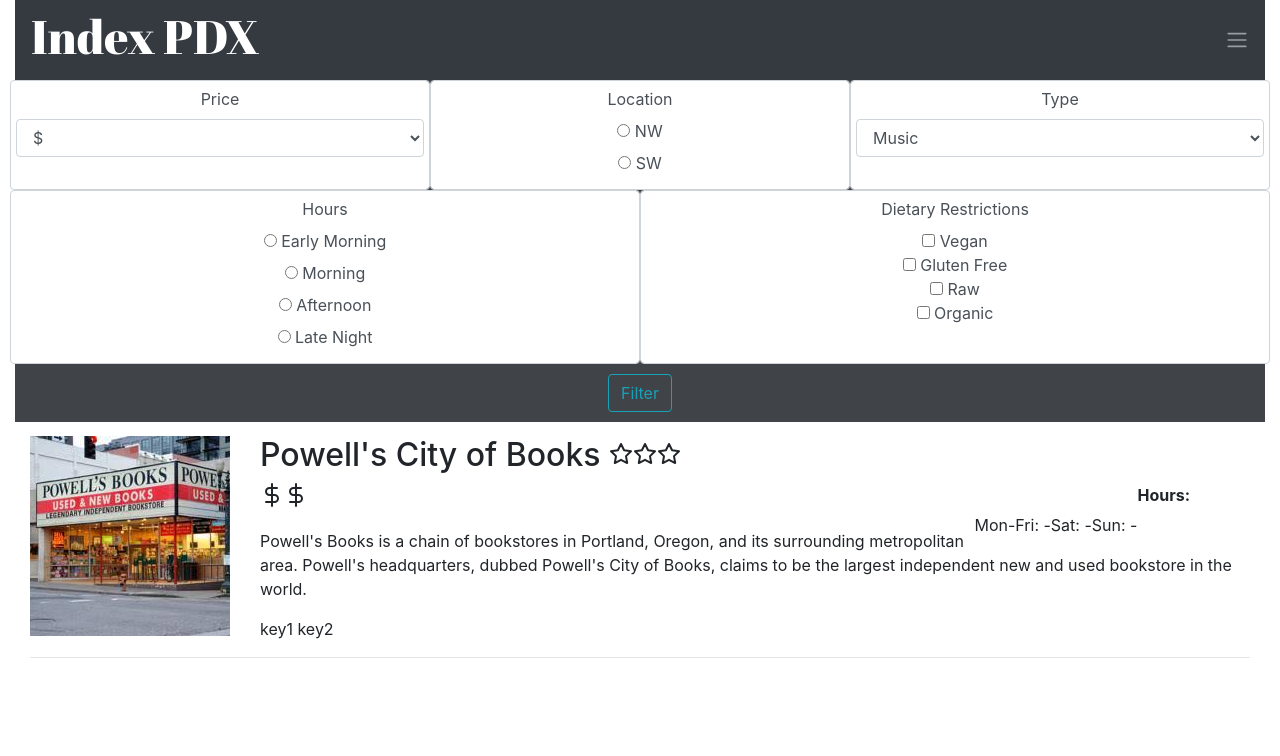
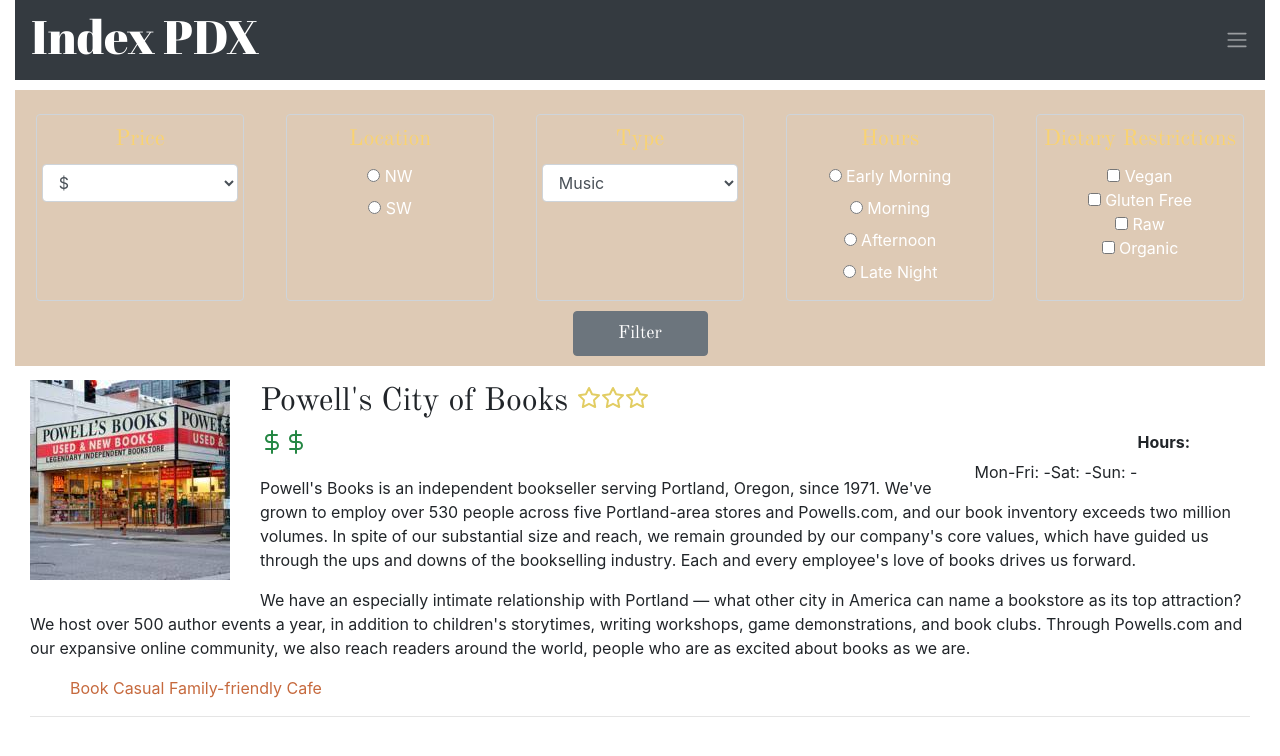
Before and after one commit to Pabarreyro/index-pdx, a plain HTML site: page index.html in a window 1280 px wide. Both pictures are taken after a click on the element 1237 px from the left and 40 px from the top of the page. Drawn offline with nearby package versions, Linux system fonts and the light colour scheme.

```diff
--- a/css/styles.css
+++ b/css/styles.css
@@ -14,16 +14,42 @@ h1 {
   border-radius: 2px;
 }
 
+.h2-style {
+  font-family: 'Old Standard TT', serif;
+}
+
+.label-dropdown {
+  color: #f9d372;
+  font-size: 22px;
+  font-family: 'Old Standard TT', serif;
+}
+
 .hide {
   display: none;
 }
 
 #form-field {
-  background-color: #404347;
+  background-color: #DECAB5;
+  margin-top: 10px;
+}
+
+.col-lg-2, .col-lg-5 {
+  padding: 8px;
+  margin-left: auto;
+  margin-right: auto;
+  /*margin-top: 10px;
+  margin-bottom: 10px;*/
+  color: white;
+  background: none;
+}
+
+li.nav-bar-float {
+  float: right;
 }
 
 #filter-form {
   text-align: center;
+  padding-top: 24px;
 }
 
 #submitBtn {
@@ -34,8 +60,31 @@ h1 {
   justify-content: center;
 }
 
+.btn {
+  font-family: 'Old Standard TT', serif;
+  font-size: 18px;
+}
+
+#features-list {
+  color:#c6693d;
+  font-weight: 400;
+  font-size: 16px;
+}
+
+#features-list:hover {
+  color:#753c22;
+}
+
 .place {
   padding-top: 14px;
+}
+
+#dollar-sign {
+  color: #258744;ß
+}
+
+.floatImg {
+  color:#e2cd63;
 }
 
 .placeImage {
@@ -58,3 +107,12 @@ h1 {
   float:right;
   padding-bottom: 12px;
 }
+
+/*.form-row {
+  border-radius: 0 0 2px 2px;
+}*/
+
+.form-row {
+  width: 100%;
+  margin: 0 auto;
+}
--- a/index.html
+++ b/index.html
@@ -7,6 +7,7 @@
       <script src="js/scripts.js"></script>
       <script src="https://unpkg.com/feather-icons/dist/feather.min.js"></script>
       <link href="https://fonts.googleapis.com/css?family=Abril+Fatface" rel="stylesheet">
+      <link href="https://fonts.googleapis.com/css?family=Abel|Old+Standard+TT" rel="stylesheet">
     <title>Index PDX</title>
   </head>
   <body>
@@ -15,20 +16,19 @@
         <h1>Index PDX</h1>
         <span class="navbar-toggler-icon" id="hamburger-nav-icon"></span>
       </div>
-      <!-- <div class="row navbar navbar-dark bg-dark" id="hide-navBar"> -->
       <div class="well" id="form-field">
         <form class="hide" id="filter-form">
           <div class="form-row">
-            <div class="form-control well col-lg-4">
-              <label for="price">Price</label>
+            <div class="form-control well col-lg-2">
+              <label for="price" class="label-dropdown">Price</label>
               <select class="form-control">
                 <option>$</option>
                 <option>$$</option>
                 <option>$$$</option>
               </select>
             </div>
-            <div class="form-control well col-lg-4">
-              <label for="location">Location</label>
+            <div class="form-control well col-lg-2">
+              <label for="location" class="label-dropdown">Location</label>
               <div class="radio">
                 <label>
                   <input type="radio" name="location" value="NW">
@@ -42,17 +42,15 @@
                 </label>
               </div>
             </div>
-            <div class="form-control well col-lg-4">
-              <label for="type">Type</label>
+            <div class="form-control well col-lg-2">
+              <label for="type" class="label-dropdown">Type</label>
               <select class="form-control">
                 <option>Music</option>
                 <option>Food</option>
               </select>
             </div>
-          </div>
-          <div class="form-row">
-            <div class="form-control well col-lg-6">
-              <label for="hours">Hours</label>
+            <div class="form-control well col-lg-2">
+              <label for="hours" class="label-dropdown">Hours</label>
               <div class="radio">
                 <label>
                   <input type="radio" name="hours" value="Early Morning">
@@ -78,8 +76,8 @@
                 </label>
               </div>
             </div>
-            <div class="form-control well col-lg-6">
-              <label>Dietary Restrictions</label>
+            <div class="form-control well col-lg-2">
+              <label class="label-dropdown" class="label-dropdown">Dietary Restrictions</label>
               <br>
               <input type="checkbox" name="diet" value="Vegan"> Vegan<br>
               <input type="checkbox" name="diet" value="Gluten Free"> Gluten Free<br>
@@ -87,29 +85,30 @@
               <input type="checkbox" name="diet" value="Organic"> Organic<br>
             </div>
           </div>
-          <div class="form-row">
-            <div class="form-row" id="submitBtn">
-              <button type="submit" class="btn btn-outline-info">Filter</button>
-            </div>
+          <div id="submitBtn">
+            <button type="submit" class="btn btn-secondary w-75 p-2">Filter</button>
           </div>
       </form>
     </div>
-      <!-- </div> -->
       <main class="container-fluid" id="user-output">
         <div class="well place">
           <img class="placeImage" src="img/powells.jpeg" alt="an image of a bookstore">
-          <h2>Powell's City of Books  <i data-feather="star" class="floatImg"></i><i data-feather="star" class="floatImg"></i><i data-feather="star" class="floatImg"></i></h2>
-          <i data-feather="dollar-sign"></i><i data-feather="dollar-sign"></i>
+          <h2><span class="h2-style">Powell's City of Books</span>  <i data-feather="star" class="floatImg"></i><i data-feather="star" class="floatImg"></i><i data-feather="star" class="floatImg"></i></h2>
+          <i data-feather="dollar-sign" id="dollar-sign"></i><i data-feather="dollar-sign" id="dollar-sign"></i>
           <p class="hrs-float"><strong>Hours: </strong></p>
           <ul id="hours-list">
             <li class="weeknight-hours">Sun: <span id="open-time"></span> - <span id="close-time"></span></li>
             <li class="weeknight-hours">Sat: <span id="open-time"></span> - <span id="close-time"></span></li>
             <li class="weekday-hours">Mon-Fri: <span id="open-time"></span> - <span id="close-time"></span></li>
           </ul>
-          <p>Powell's Books is a chain of bookstores in Portland, Oregon, and its surrounding metropolitan area. Powell's headquarters, dubbed Powell's City of Books, claims to be the largest independent new and used bookstore in the world.</p>
+          <p>Powell's Books is an independent bookseller serving Portland, Oregon, since 1971. We've grown to employ over 530 people across five Portland-area stores and Powells.com, and our book inventory exceeds two million volumes. In spite of our substantial size and reach, we remain grounded by our company's core values, which have guided us through the ups and downs of the bookselling industry. Each and every employee's love of books drives us forward.</p>
+
+          <p>We have an especially intimate relationship with Portland — what other city in America can name a bookstore as its top attraction? We host over 500 author events a year, in addition to children's storytimes, writing workshops, game demonstrations, and book clubs. Through Powells.com and our expansive online community, we also reach readers around the world, people who are as excited about books as we are.</p>
           <ul id="features-list">
-            <li>key1</li>
-            <li>key2</li>
+            <li>Book</li>
+            <li>Casual</li>
+            <li>Family-friendly</li>
+            <li>Cafe</li>
           </ul>
           <script>
             feather.replace()
```
